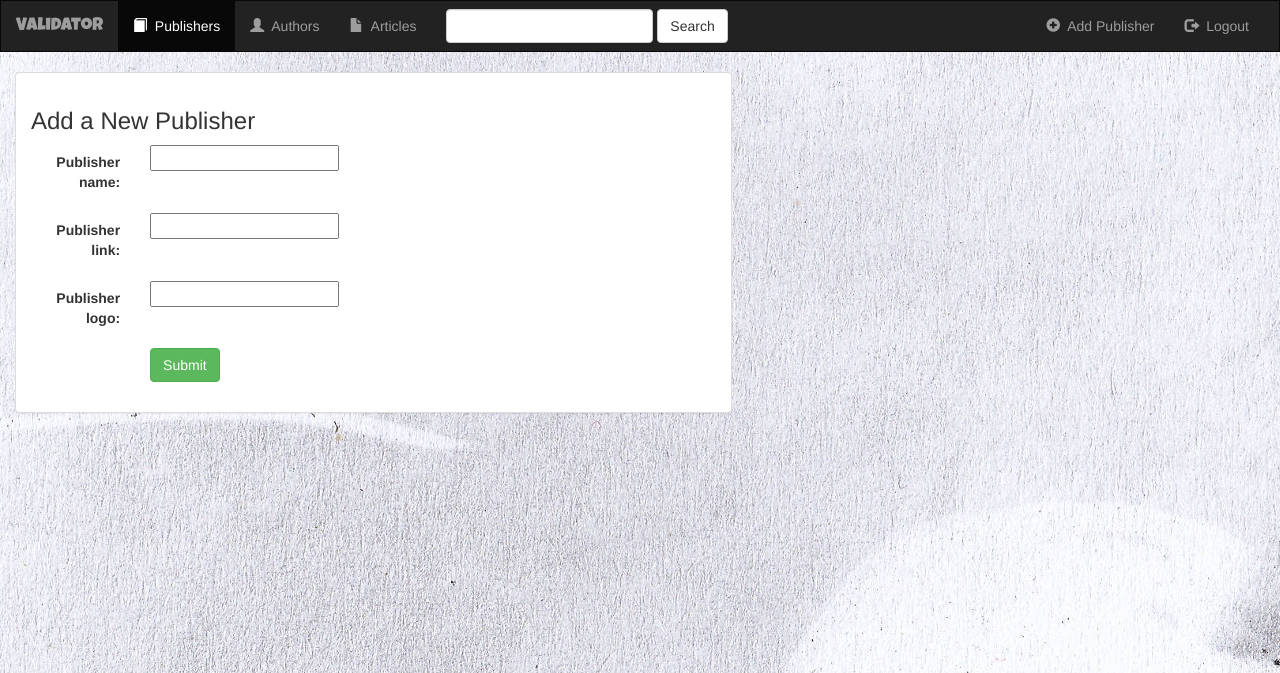
After one commit to CSULB-491/Crawler, a Django app: page /publisher/publisher/add/ in a window 1280 px wide. The commit adds this page. Shown: the top 673 px of the page. Run offline with Django 3.2, Linux system fonts and the light colour scheme; some libraries are stand-ins or nearby versions.

Commit message:
forms updated urls created more templates for forms and to create publisher forms updated models and views to sustain the 'adding publishers' functionality button on top right

```diff
--- a/crawlersite/crawlersite/urls.py
+++ b/crawlersite/crawlersite/urls.py
@@ -8,4 +8,6 @@ urlpatterns = [
     url(r'^publisher/', include('publisher.urls')),
     url(r'^publisher/(?P<publisher_id>[0-9]+)/', include('publisher.urls')),
     url(r'^publisher/(?P<publisher_id>[0-9]+)/(?P<author_id>[0-9]+)/', include('publisher.urls')),
+    url(r'publisher/add/', include('publisher.urls')),
+
 ]
--- /dev/null
+++ b/crawlersite/publisher/forms.py
@@ -0,0 +1,28 @@
+from django import forms
+from django.contrib.auth.models import User
+
+from .models import Publisher, Author
+
+
+class PublisherForm(forms.ModelForm):
+
+    class Meta:
+        model = Publisher
+        fields = ['publisher_name', 'publisher_link', 'publisher_logo']
+
+
+class AuthorForm(forms.ModelForm):
+
+    class Meta:
+        model = Author
+        fields = ['author_name', 'author_image', 'author_slug']
+
+
+"""
+class UserForm(forms.ModelForm):
+    password = forms.CharField(widget=forms.PasswordInput)
+
+    class Meta:
+        model = User
+        fields = ['username', 'email', 'password']
+        """
--- a/crawlersite/publisher/models.py
+++ b/crawlersite/publisher/models.py
@@ -1,4 +1,5 @@
 from django.db import models
+from django.urls import reverse
 
 
 # Every time django creates a publishers, it will create a unique primary key starting from 1, then 2 and so forth
@@ -7,6 +8,9 @@ class Publisher(models.Model):
     publisher_link = models.CharField(max_length=1000)
     publisher_logo = models.CharField(max_length=1000)
     publisher_slug = models.CharField(max_length=200, default=1)
+
+    def get_absolute_url(self):
+        return reverse('publisher:detail', kwargs={'pk': self.pk})
 
     def __str__(self):
         return self.publisher_name + ' - ' + self.publisher_link
--- a/crawlersite/publisher/templates/publisher/base.html
+++ b/crawlersite/publisher/templates/publisher/base.html
@@ -55,7 +55,7 @@
 
             <ul class="nav navbar-nav navbar-right">
                 <li class="">
-                    <a href="#">
+                    <a href="{% url 'publisher:create_publisher' %}">
                         <span class="glyphicon glyphicon-plus-sign" aria-hidden="true"></span>&nbsp; Add Publisher
                     </a>
                 </li>
--- /dev/null
+++ b/crawlersite/publisher/templates/publisher/create_publisher.html
@@ -0,0 +1,33 @@
+{% extends 'publisher/base.html' %}
+{% block title %}Add a New Publisher{% endblock %}
+{% block publishers_active %}active{% endblock %}
+
+{% block body %}
+<div class="container-fluid">
+
+    <div class="row">
+
+        <div class="col-sm-12 col-md-7">
+            <div class="panel panel-default">
+                <div class="panel-body">
+                    <h3>Add a New Publisher</h3>
+                    {% if error_message %}
+                        <p><strong>{{ error_message }}</strong></p>
+                    {% endif %}
+                    <form class="form-horizontal" role="form" action="" method="post" enctype="multipart/form-data">
+                        {% csrf_token %}
+                        {% include 'publisher/form_template.html' %}
+                        <div class="form-group">
+                            <div class="col-sm-offset-2 col-sm-10">
+                                <button type="submit" class="btn btn-success">Submit</button>
+                            </div>
+                        </div>
+                    </form>
+                </div>
+            </div>
+        </div>
+
+    </div>
+
+</div>
+{% endblock %}
--- /dev/null
+++ b/crawlersite/publisher/templates/publisher/form_template.html
@@ -0,0 +1,10 @@
+
+{% for field in form %}
+    <div class="form-group">
+        <div class="col-sm-offset-2 col-sm-10">
+            <span class="text-danger small">{{ field.errors }}</span>
+        </div>
+        <label class="control-label col-sm-2">{{ field.label_tag }}</label>
+        <div class="col-sm-10">{{ field }}</div>
+    </div>
+{% endfor %}
--- a/crawlersite/publisher/urls.py
+++ b/crawlersite/publisher/urls.py
@@ -1,5 +1,5 @@
 from django.conf.urls import url
-#from django.urls import path
+
 from . import views
 
 app_name = 'publisher'
@@ -7,11 +7,10 @@ app_name = 'publisher'
 urlpatterns = [
        # /publisher/
        url(r'^$', views.index, name='index'),
-
        # /publisher/<publisher_id>/
        url(r'^(?P<publisher_id>[0-9]+)/$', views.detail, name='detail'),
-
        # /publisher/(?P<pk>[0-9]+)/<author_id>/
        url(r'^(?P<publisher_id>[0-9]+)/(?P<author_id>[0-9]+)/$', views.author_index, name='author_index'),
-
+       # /publisher/publisher/add/
+       url(r'publisher/add/$', views.create_publisher, name='create_publisher'),
 ]
--- a/crawlersite/publisher/views.py
+++ b/crawlersite/publisher/views.py
@@ -1,6 +1,9 @@
 from django.shortcuts import render, get_object_or_404
+
+from .forms import PublisherForm
 from .models import Publisher, Author, Article
-from django.http import HttpResponse
+from django.views.generic.edit import CreateView, UpdateView, DeleteView
+# from django.http import HttpResponse
 # every single view function takes the request and the request is the html request. Whenever a user
 # connects to the site and requests something, like webpage, image, and stuff.
 
@@ -22,7 +25,37 @@ def author_index(request, publisher_id, author_id):
     author = get_object_or_404(Author, pk=author_id)
     return render(request, 'publisher/author_index.html', {'publisher': publisher, 'author': author})
 
+
+def create_publisher(request, IMAGE_FILE_TYPES=None):
+    # if not request.user.is_authenticated():
+        # return render(request, 'music/login.html')
+    # else:
+    form = PublisherForm(request.POST or None, request.FILES or None)
+    if form.is_valid():
+        publisher = form.save(commit=False)
+        # publisher.user = request.user
+        # publisher.publisher_logo = request.FILES['publisher_logo']
+        # file_type = publisher.publisher_logo.url.split('.')[-1]
+        # file_type = file_type.lower()
+        #if file_type not in IMAGE_FILE_TYPES:
+        # context = {
+        #     'publisher': publisher,
+        #     'form': form,
+        #     'error_message': 'Image file must be PNG, JPG, or JPEG',
+        # }
+        # return render(request, 'publisher/create_publisher.html', context)
+        publisher.save()
+        return render(request, 'publisher/detail.html', {'publisher': publisher})
+    context = {
+        "form": form,
+    }
+    return render(request, 'publisher/create_publisher.html', context)
 """
+def create_publisher(request):
+    fields1 = ['Name', 'Link', 'Logo', 'Slug']
+    fields2 = ['publisher_name', 'publisher_link', 'publisher_logo', 'publisher_slug']
+    return render(request, 'publisher/create_publisher.html', {'fields1': fields1, 'fields2': fields2})
+
 def author_detail(request, publisher_id, author_id, article_id):
     publisher = get_object_or_404(Publisher, pk=publisher_id)
     author = get_object_or_404(Author, pk=author_id)
```
Also changed, not shown: crawlersite/db.sqlite3.
